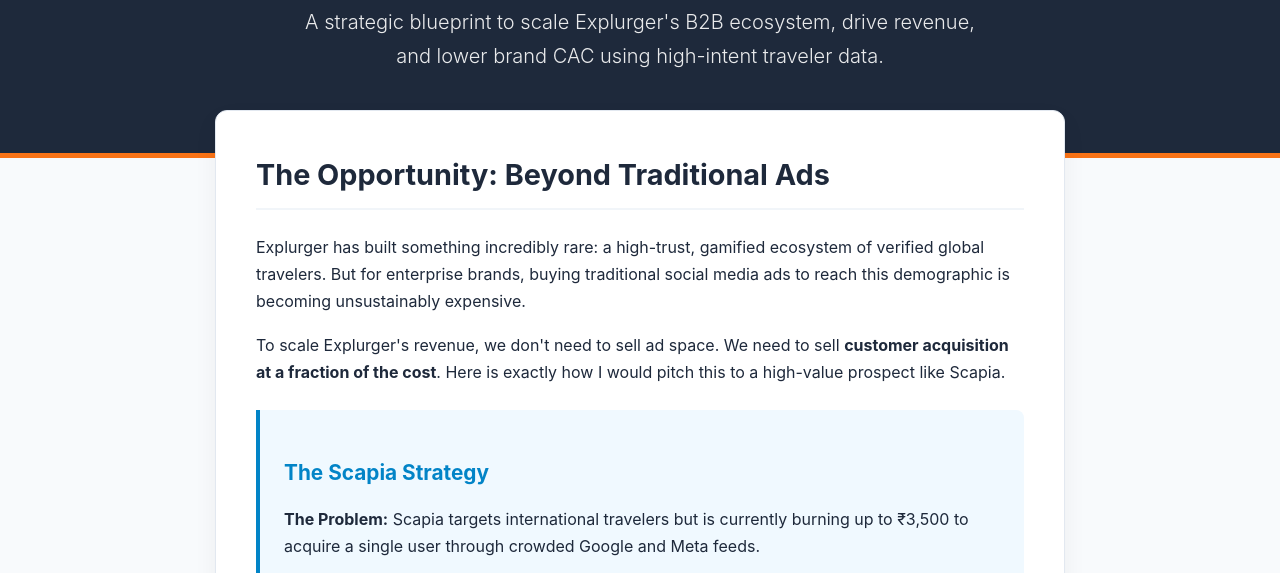
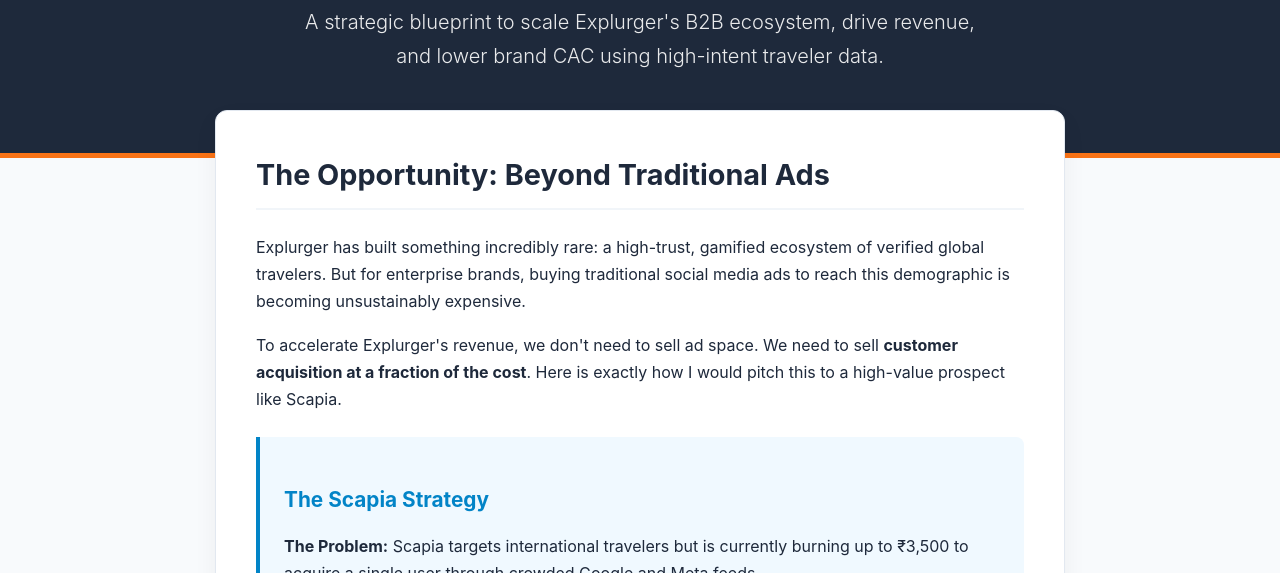
Before and after one commit to aneeshthakral/explurger-strategy, a plain HTML site: page index.html in a window 1280 px wide. Shown: the part 167-740 px from the top of the page. Drawn offline with Linux system fonts and the light colour scheme.

Commit message:
Update index.html

```diff
--- a/index.html
+++ b/index.html
@@ -176,7 +176,7 @@
             <h2>The Opportunity: Beyond Traditional Ads</h2>
             <p>Explurger has built something incredibly rare: a high-trust, gamified ecosystem of verified global travelers. But for enterprise brands, buying traditional social media ads to reach this demographic is becoming unsustainably expensive.</p>
 
-            <p>To scale Explurger's revenue, we don't need to sell ad space. We need to sell <strong>customer acquisition at a fraction of the cost</strong>. Here is exactly how I would pitch this to a high-value prospect like Scapia.</p>
+            <p>To accelerate Explurger's revenue, we don't need to sell ad space. We need to sell <strong>customer acquisition at a fraction of the cost</strong>. Here is exactly how I would pitch this to a high-value prospect like Scapia.</p>
 
             <div class="highlight-box">
                 <h3>The Scapia Strategy</h3>
```
